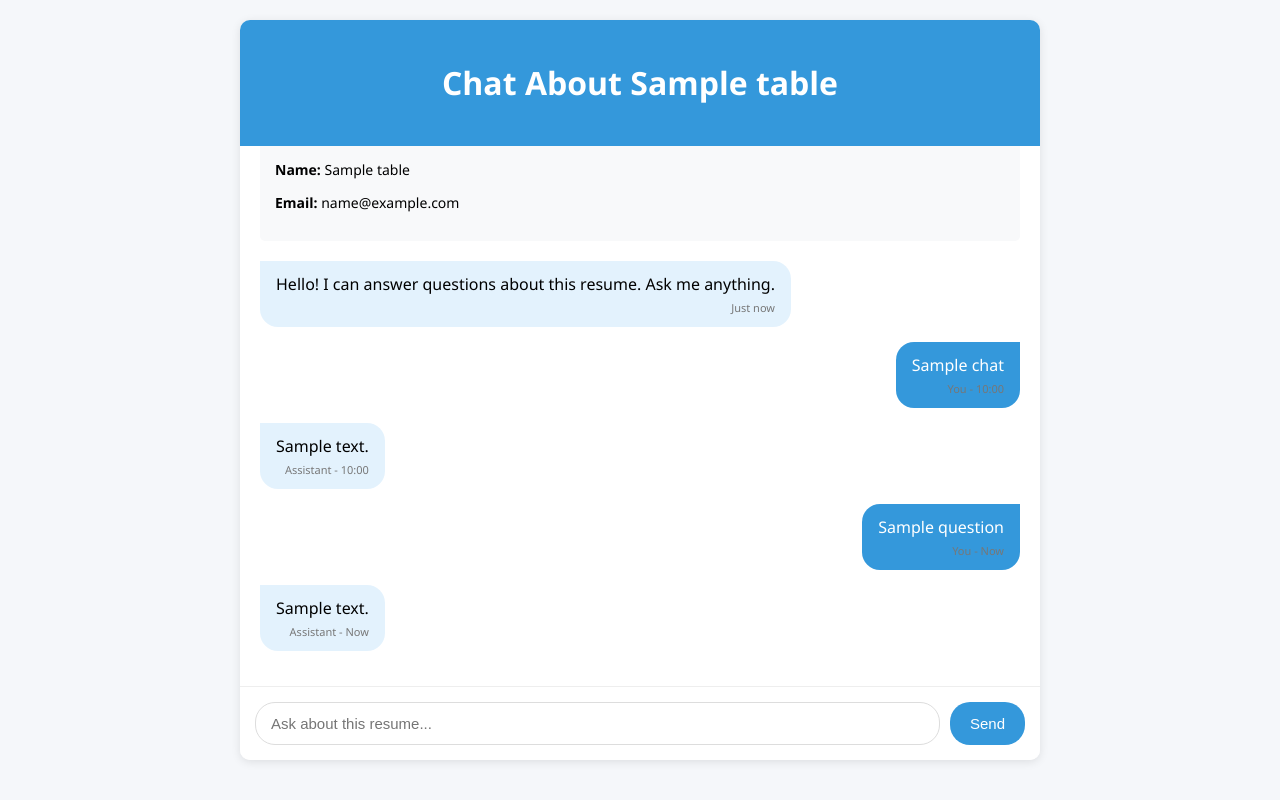
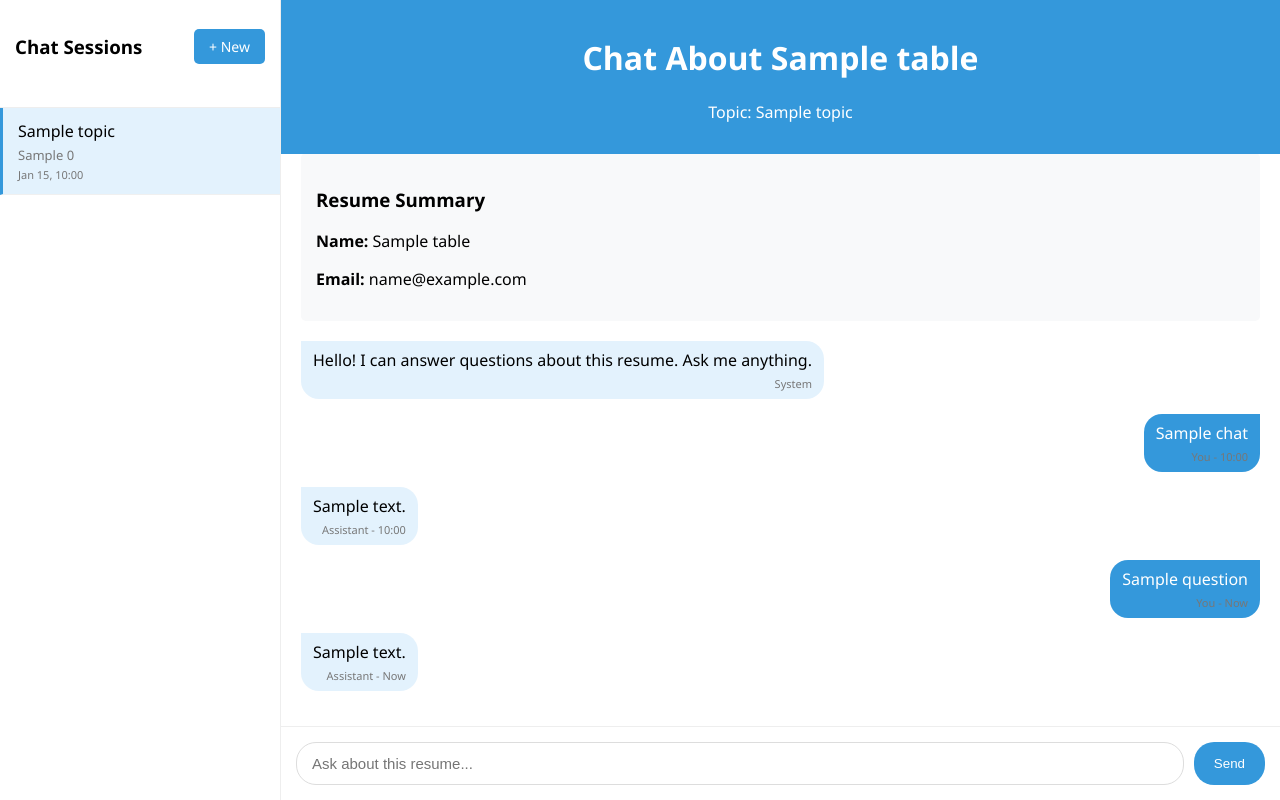
Before and after one commit to Ahsan5877/ResumeAnalyzer_using_Gemeni_API, a Django app: template analyzer/templates/analyzer/chat.html in a window 1280 px wide. Run offline with Django 5.2, Linux system fonts and the light colour scheme; tables that the repository leaves empty hold one stand-in row (values such as "Sample post"); the template is opened without the code that fills it: values that come from a table or form of the project are taken from there, most other values are stand-ins (such as "Sample title", 1, 10 or a date in 2020); data that the repository does not hold is empty.

Commit message:
Add ChatSession Features

```diff
--- a/analyzer/models.py
+++ b/analyzer/models.py
@@ -25,18 +25,17 @@ class AnalysisResume(models.Model):
         db_table = 'analysis_resume_table'
         managed = False
 
-# class ChatSession(models.Model):
-#     resume = models.ForeignKey(Resume, on_delete=models.CASCADE, related_name='chat_sessions')
-#     created_at = models.DateTimeField(auto_now_add=True)
-#     topic = models.CharField(max_length=100, blank=True)
-#     history = models.JSONField(default=list)
+class ChatSession(models.Model):
+    resume = models.ForeignKey('Resume', on_delete=models.CASCADE, related_name='chat_sessions')
+    created_at = models.DateTimeField(auto_now_add=True)
+    topic = models.CharField(max_length=100, blank=True)
+    history = models.JSONField(default=list)
 
-#     def __str__(self):
-#         return f"Chat about {self.resume.name} ({self.created_at.strftime('%Y-%m-%d %H:%M')})"
+    def __str__(self):
+        return f"Chat about {self.resume.name} ({self.created_at.strftime('%Y-%m-%d %H:%M')})"
 
-#     def save(self, *args, **kwargs):
-#         # Auto-generate topic from first question if empty
-#         if not self.topic and self.history:
-#             first_question = self.history[0].get('question', '')[:50]
-#             self.topic = f"Chat: {first_question}..." if first_question else "New Chat"
-#         super().save(*args, **kwargs)
+    def save(self, *args, **kwargs):
+        if not self.topic and self.history:
+            first_question = self.history[0].get('question', '')[:50]
+            self.topic = f"Chat: {first_question}..." if first_question else "New Chat"
+        super().save(*args, **kwargs)
--- a/analyzer/templates/analyzer/chat.html
+++ b/analyzer/templates/analyzer/chat.html
@@ -10,46 +10,131 @@
             --secondary: #f8f9fa;
             --text: #333;
             --light-text: #777;
+            --active-chat: #e3f2fd;
         }
 
         body {
             font-family: 'Segoe UI', Tahoma, Geneva, Verdana, sans-serif;
             margin: 0;
             padding: 0;
+            display: flex;
+            height: 100vh;
             background-color: #f5f7fa;
         }
 
-        .container {
-            max-width: 800px;
-            margin: 20px auto;
+        .sidebar {
+            width: 280px;
             background: white;
-            border-radius: 10px;
-            box-shadow: 0 2px 10px rgba(0,0,0,0.1);
+            border-right: 1px solid #eee;
+            overflow-y: auto;
+            display: flex;
+            flex-direction: column;
+        }
+
+        .sidebar-header {
+            padding: 15px;
+            border-bottom: 1px solid #eee;
+        }
+
+        .sidebar-title {
+            display: flex;
+            justify-content: space-between;
+            align-items: center;
+            margin-bottom: 15px;
+        }
+
+        .new-chat-btn {
+            background: var(--primary);
+            color: white;
+            border: none;
+            padding: 8px 15px;
+            border-radius: 5px;
+            cursor: pointer;
+            font-size: 14px;
+            text-decoration: none;
+        }
+
+        .chat-list {
+            list-style: none;
+            padding: 0;
+            margin: 0;
+            flex-grow: 1;
+            overflow-y: auto;
+        }
+
+        .chat-item {
+            padding: 12px 15px;
+            border-bottom: 1px solid #f0f0f0;
+            cursor: pointer;
+            transition: background 0.2s;
+        }
+
+        .chat-item:hover {
+            background-color: #f9f9f9;
+        }
+
+        .chat-item.active {
+            background-color: var(--active-chat);
+            border-left: 3px solid var(--primary);
+        }
+
+        .chat-item-content {
+            display: flex;
+            flex-direction: column;
+        }
+
+        .chat-item-title {
+            font-weight: 500;
+            margin-bottom: 4px;
+            white-space: nowrap;
             overflow: hidden;
+            text-overflow: ellipsis;
+        }
+
+        .chat-item-preview {
+            font-size: 13px;
+            color: var(--light-text);
+            white-space: nowrap;
+            overflow: hidden;
+            text-overflow: ellipsis;
+        }
+
+        .chat-item-time {
+            font-size: 11px;
+            color: var(--light-text);
+            margin-top: 3px;
+        }
+
+        .main-content {
+            flex: 1;
+            display: flex;
+            flex-direction: column;
         }
 
         .chat-header {
             background: var(--primary);
             color: white;
-            padding: 20px;
+            padding: 15px 20px;
             text-align: center;
         }
 
         .chat-area {
+            flex: 1;
             padding: 20px;
-            height: 500px;
             overflow-y: auto;
+            background: white;
             display: flex;
             flex-direction: column;
         }
 
         .message {
             margin-bottom: 15px;
-            padding: 12px 16px;
+            padding: 10px 15px;
             border-radius: 18px;
-            max-width: 75%;
-            position: relative;
+            max-width: 80%;
+            width: fit-content;
             animation: fadeIn 0.3s ease;
+            word-break: break-word;
         }
 
         @keyframes fadeIn {
@@ -61,6 +146,9 @@
             background: #e3f2fd;
             align-self: flex-start;
             border-radius: 0 18px 18px 18px;
+            max-width: 80%;
+            min-width: 0;
+            padding: 10px 15px;
         }
 
         .user-message {
@@ -68,6 +156,9 @@
             color: white;
             align-self: flex-end;
             border-radius: 18px 0 18px 18px;
+            max-width: 75%;
+            min-width: 0;
+            padding: 10px 15px;
         }
 
         .message-time {
@@ -101,12 +192,6 @@
             padding: 10px 20px;
             border-radius: 20px;
             cursor: pointer;
-            font-size: 15px;
-            transition: background 0.2s;
-        }
-
-        button[type="submit"]:hover {
-            background: #2980b9;
         }
 
         .resume-info {
@@ -114,30 +199,96 @@
             padding: 15px;
             margin-bottom: 20px;
             border-radius: 5px;
-            font-size: 14px;
         }
 
-        .typing-indicator {
-            display: none;
-            padding: 10px 15px;
-            background: #e3f2fd;
-            border-radius: 18px;
-            align-self: flex-start;
-            margin-bottom: 15px;
-            animation: pulse 1.5s infinite;
+        .no-chats {
+            padding: 20px;
+            text-align: center;
+            color: var(--light-text);
         }
 
-        @keyframes pulse {
-            0% { opacity: 0.5; }
-            50% { opacity: 1; }
-            100% { opacity: 0.5; }
+        /* Bullet point styling */
+        .bot-message ul {
+            margin: 10px 0 10px 20px;
+            padding-left: 0;
+            list-style-type: none;
+        }
+
+        .bot-message ul li {
+            position: relative;
+            padding-left: 25px;
+            margin-bottom: 8px;
+            line-height: 1.5;
+        }
+
+        .bot-message ul li:before {
+            content: "•";
+            position: absolute;
+            left: 0;
+            color: var(--primary);
+            font-size: 1.2em;
+        }
+
+        .bot-message strong {
+            color: #2c3e50;
+            font-weight: 600;
+        }
+
+        .bot-message em {
+            color: #7f8c8d;
+            font-style: normal;
+            font-size: 0.9em;
+        }
+
+        /* Special handling for very short messages */
+        .short-message {
+            padding: 8px 12px;
+            min-width: auto;
         }
     </style>
 </head>
 <body>
-    <div class="container">
+    <!-- Sidebar -->
+    <div class="sidebar">
+        <div class="sidebar-header">
+            <div class="sidebar-title">
+                <h3>Chat Sessions</h3>
+                <a href="{% url 'chat_create' resume_id=resume.id %}?new_chat=true" class="new-chat-btn">+ New</a>
+            </div>
+        </div>
+
+        <ul class="chat-list">
+            {% for session in chat_sessions %}
+                <li class="chat-item {% if session.id == current_session.id %}active{% endif %}">
+                    <a href="{% url 'chat_session' resume_id=resume.id session_id=session.id %}" style="text-decoration: none; color: inherit;">
+                        <div class="chat-item-content">
+                            <div class="chat-item-title">
+                                {{ session.topic|default:"New Chat" }}
+                            </div>
+                            {% if session.history %}
+                                <div class="chat-item-preview">
+                                    {{ session.history.0.question|truncatechars:40 }}
+                                </div>
+                            {% endif %}
+                            <div class="chat-item-time">
+                                {{ session.created_at|date:"M d, H:i" }}
+                            </div>
+                        </div>
+                    </a>
+                </li>
+            {% empty %}
+                <div class="no-chats">No previous chats</div>
+            {% endfor %}
+        </ul>
+    </div>
+
+    <!-- Main Chat Area -->
+    <div class="main-content">
         <div class="chat-header">
             <h1>Chat About {{ resume.name|default:"This Resume" }}</h1>
+            {% if current_session.topic and current_session.topic != "New Chat" %}
+                <p>Topic: {{ current_session.topic }}</p>
+            {% endif %}
         </div>
 
         <div class="chat-area" id="chatArea">
@@ -148,39 +299,43 @@
             </div>
 
             <!-- Initial bot message -->
-            <div class="message bot-message">
+            <div class="message bot-message {% if 'Hello! I can answer questions about this resume'|length < 50 %}short-message{% endif %}">
                 Hello! I can answer questions about this resume. Ask me anything.
-                <div class="message-time">Just now</div>
+                <div class="message-time">System</div>
             </div>
 
             <!-- Chat history -->
-            {% for chat in chat_history %}
-                <div class="message user-message">
+            {% for chat in current_session.history %}
+                <div class="message user-message {% if chat.question|length < 30 %}short-message{% endif %}">
                     {{ chat.question }}
                     <div class="message-time">You - {{ chat.timestamp|date:"H:i" }}</div>
                 </div>
-                <div class="message bot-message">
+                <div class="message bot-message {% if chat.answer|length < 50 %}short-message{% endif %}">
+                    {% autoescape off %}
                     {{ chat.answer }}
+                    {% endautoescape %}
                     <div class="message-time">Assistant - {{ chat.timestamp|date:"H:i" }}</div>
                 </div>
             {% endfor %}
 
-            <!-- Current Q&A (for immediate display after submit) -->
+            <!-- Current Q&A (only if exists) -->
             {% if question and answer %}
-                <div class="message user-message">
+                <div class="message user-message {% if question|length < 30 %}short-message{% endif %}">
                     {{ question }}
                     <div class="message-time">You - Now</div>
                 </div>
-                <div class="message bot-message">
+                <div class="message bot-message {% if answer|length < 50 %}short-message{% endif %}">
+                    {% autoescape off %}
                     {{ answer }}
+                    {% endautoescape %}
                     <div class="message-time">Assistant - Now</div>
                 </div>
             {% endif %}
         </div>
 
-        <form method="post" class="input-area" id="chatForm">
+        <form method="post" class="input-area" action="{% url 'chat_session' resume_id=resume.id session_id=current_session.id %}">
             {% csrf_token %}
-            <input type="text" id="user-input" name="question" placeholder="Ask about this resume..." required autocomplete="off">
+            <input type="text" id="user-input" name="question" placeholder="Ask about this resume..." required>
             <button type="submit">Send</button>
         </form>
     </div>
--- a/analyzer/urls.py
+++ b/analyzer/urls.py
@@ -3,9 +3,7 @@ from django.urls import path
 
 urlpatterns = [
     path('', upload_view, name='upload'),
-    path('chat/<int:resume_id>/', chat_view, name='chat'),
-
-    # For uploading resumes
+    path('chat/<int:resume_id>/', chat_view, name='chat_create'),  # For new chats
+    path('chat/<int:resume_id>/<int:session_id>/', chat_view, name='chat_session'),  # For existing chats
     path('upload/', ResumeUploadView.as_view(), name='resume-upload'),
-
 ]
```
Also changed, not shown: analyzer/utils/gemeni.py (+23 -8 lines), analyzer/views.py (+31 -16 lines).
